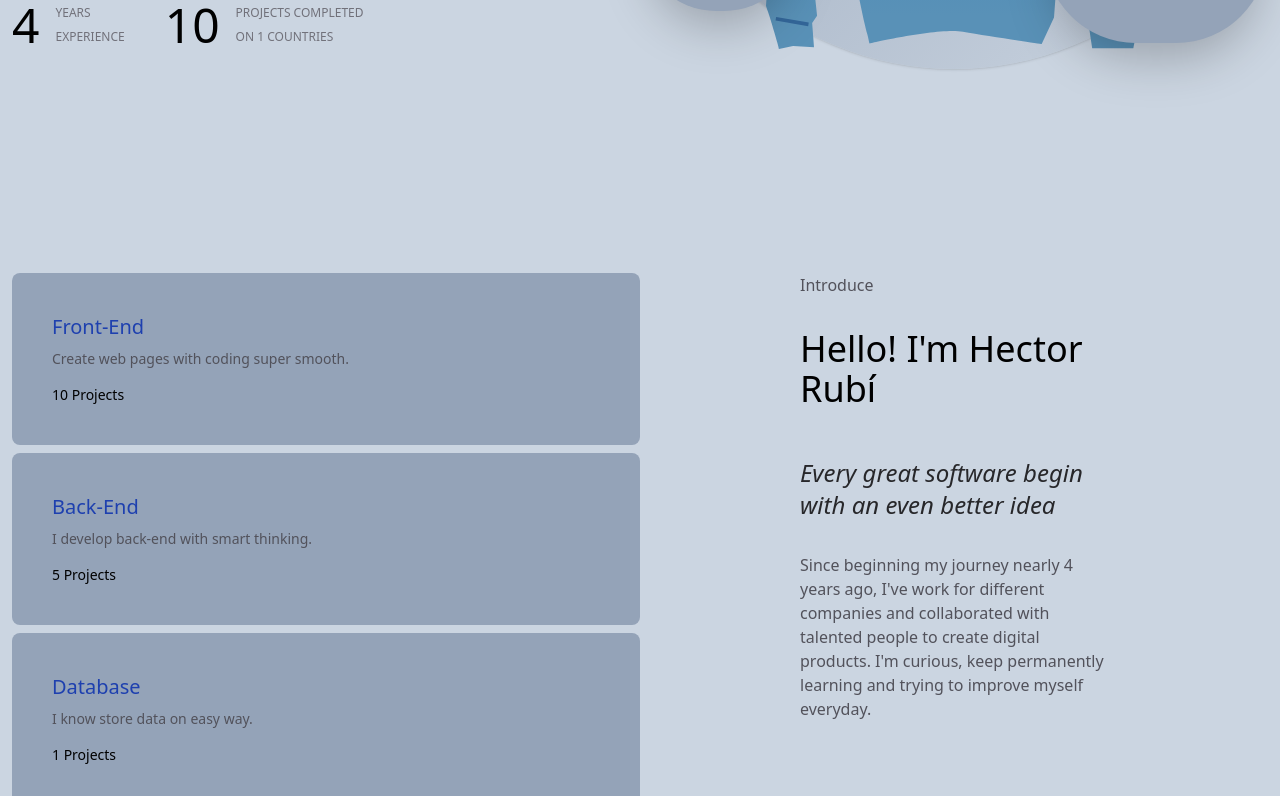
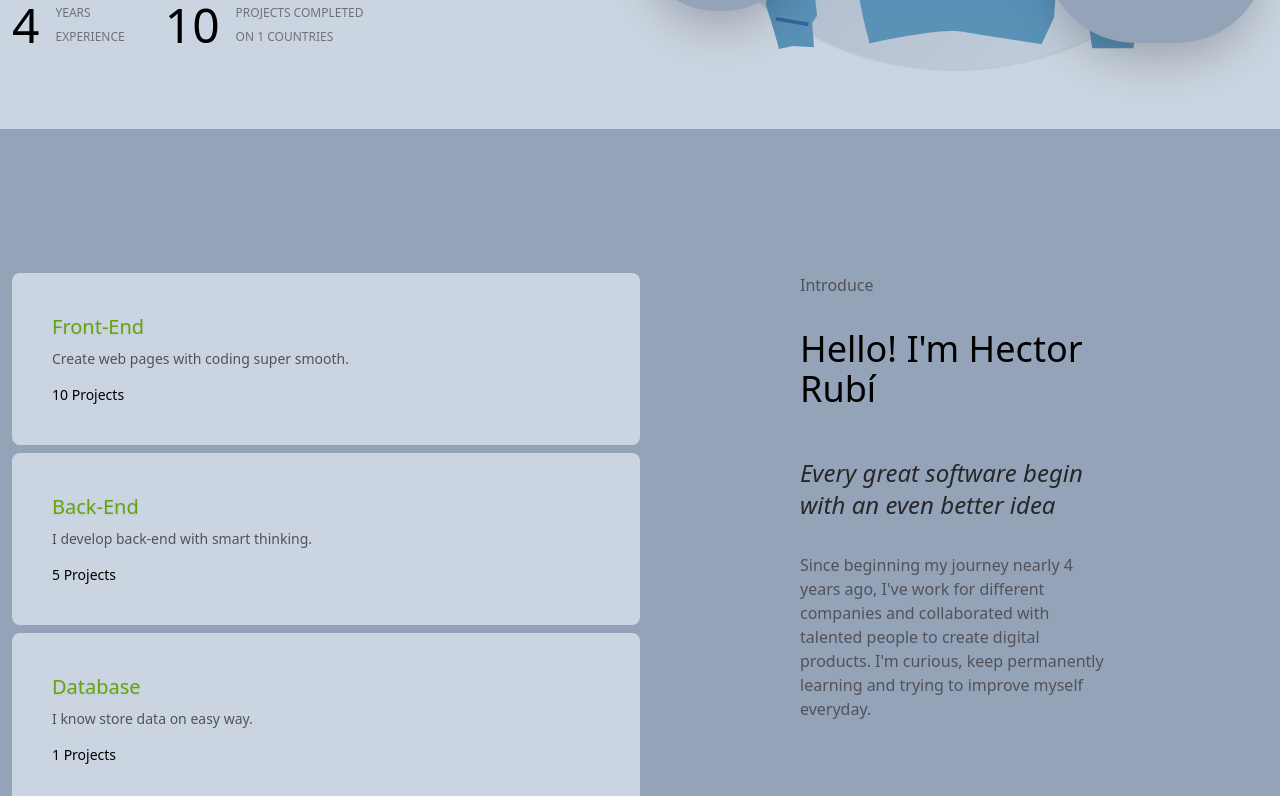
Before and after one commit to HectorRubi/hector-rubi, a Next.js app: page / in a window 1280 px wide. Shown: the part 740-1536 px from the top of the page. Built offline with nearby package versions, Linux system fonts and the light colour scheme.

Commit message:
Fix colors of description component

```diff
--- a/src/components/Description/index.tsx
+++ b/src/components/Description/index.tsx
@@ -30,30 +30,30 @@ const skills: Skills[] = [
 
 export const Description = () => {
   return (
-    <section className="bg-slate-300 dark:bg-slate-800">
-      <div className={`${CONTAINER} flex flex-col md:flex-row py-36`}>
+    <section className="bg-primary-400 dark:bg-primary-900">
+      <div className={`${CONTAINER} flex flex-col py-36 md:flex-row`}>
         <div className="md:w-1/2">
           {skills.map((skill, index) => (
             <div
               key={index}
-              className="bg-slate-400 dark:bg-slate-900 p-10 rounded-lg mb-2 shadow-none hover:shadow-2xl shadow-black dark:shadow-white transition-all hover:-translate-y-1 hover:z-10"
+              className="mb-2 rounded-lg bg-primary-300 p-10 shadow-none transition-all hover:z-10 hover:-translate-y-1 hover:shadow-2xl hover:shadow-black/50 dark:bg-primary-800 dark:shadow-white"
             >
-              <h3 className="relative text-xl text-blue-800 dark:text-blue-400 mb-2">
+              <h3 className="relative mb-2 text-xl text-accent-600 drop-shadow-sm dark:text-accent-400">
                 {skill.name}
               </h3>
-              <p className="text-sm text-zinc-600 dark:text-zinc-400 mb-4">
+              <p className="mb-4 text-sm text-zinc-600 dark:text-zinc-400">
                 {skill.description}
               </p>
               <p className="text-sm">{skill.stat}</p>
             </div>
           ))}
         </div>
-        <div className="md:w-1/2 px-40 mb-8 md:mb-0">
-          <h2 className="text-zinc-600 dark:text-zinc-400 mb-8">Introduce</h2>
-          <h3 className="text-2xl md:text-4xl text-bold mb-12">
+        <div className="mb-8 px-40 md:mb-0 md:w-1/2">
+          <h2 className="mb-8 text-zinc-600 dark:text-zinc-400">Introduce</h2>
+          <h3 className="text-bold mb-12 text-2xl md:text-4xl">
             Hello! I&apos;m Hector Rubí
           </h3>
-          <p className="mb-8 italic text-2xl text-zinc-800 dark:text-zinc-200">
+          <p className="mb-8 text-2xl italic text-zinc-800 dark:text-zinc-200">
             Every great software begin with an even better idea
           </p>
           <p className="text-zinc-600 dark:text-zinc-400">
```
